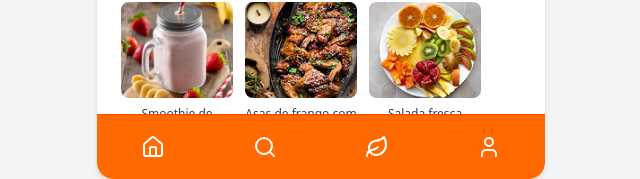
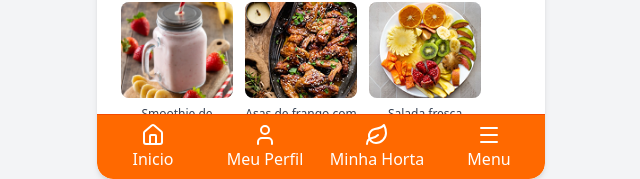
Before and after one commit to estartandodevs-course/Nutra-Frontend-TCC-2025, a React (Vite) app: page / in a window 1280 px wide. Shown: the part 621-800 px from the top of the page, without its empty margins (319-959 px from the left). Built offline with nearby package versions, Linux system fonts and the light colour scheme.

Commit message:
fix(bottomnav): fix layout, add labels below icons, and use Fredoka font

```diff
--- a/src/components/general/BottomNav.tsx
+++ b/src/components/general/BottomNav.tsx
@@ -1,20 +1,24 @@
-import { Home, Search, Leaf, User } from "lucide-react";
+import { Home, User, Leaf, Menu } from "lucide-react";
 
 export default function BottomNav() {
   return (
     <div className="absolute bottom-0 left-0 w-full bg-orange-500 border-t border-orange-600 rounded-b-2xl z-20">
       <div className="flex justify-around items-center h-16">
-        <button className="flex flex-col items-center justify-center w-16 h-16 text-white hover:bg-orange-600 transition">
+        <button className="flex flex-col items-center justify-center w-16 h-16 text-white cursor-pointer">
           <Home size={24} />
+          <span className="font-fredoka text-[16px] font-normal whitespace-nowrap">Inicio</span>
         </button>
-        <button className="flex flex-col items-center justify-center w-16 h-16 text-white hover:bg-orange-600 transition">
-          <Search size={24} />
+        <button className="flex flex-col items-center justify-center w-16 h-16 text-white cursor-pointer">
+          <User size={24} />
+          <span className="font-fredoka text-[16px] font-normal whitespace-nowrap">Meu Perfil</span>
         </button>
-        <button className="flex flex-col items-center justify-center w-16 h-16 text-white hover:bg-orange-600 transition">
+        <button className="flex flex-col items-center justify-center w-16 h-16 text-white cursor-pointer">
           <Leaf size={24} />
+          <span className="font-fredoka text-[16px] font-normal whitespace-nowrap">Minha Horta</span>
         </button>
-        <button className="flex flex-col items-center justify-center w-16 h-16 text-white hover:bg-orange-600 transition">
-          <User size={24} />
+        <button className="flex flex-col items-center justify-center w-16 h-16 text-white cursor-pointer">
+          <Menu size={24} />
+          <span className="font-fredoka text-[16px] font-normal whitespace-nowrap">Menu</span>
         </button>
       </div>
     </div>
```
